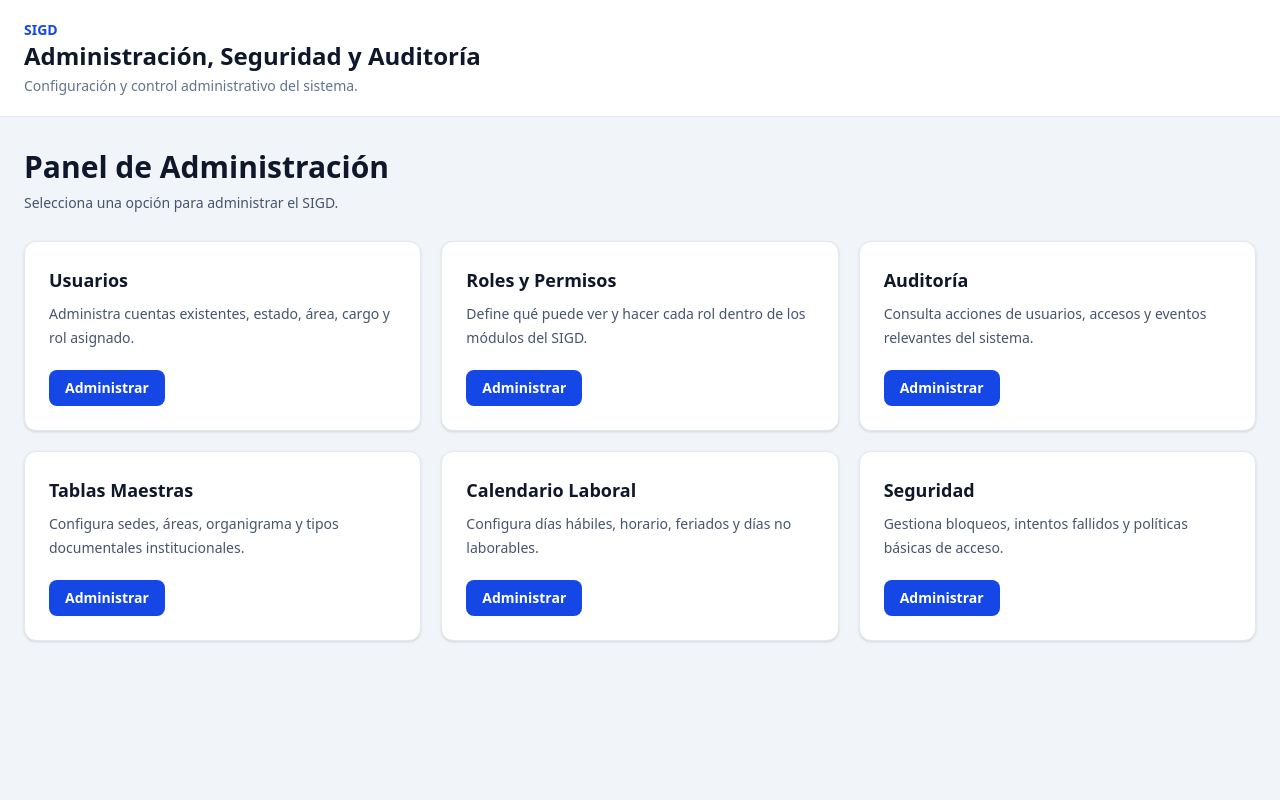
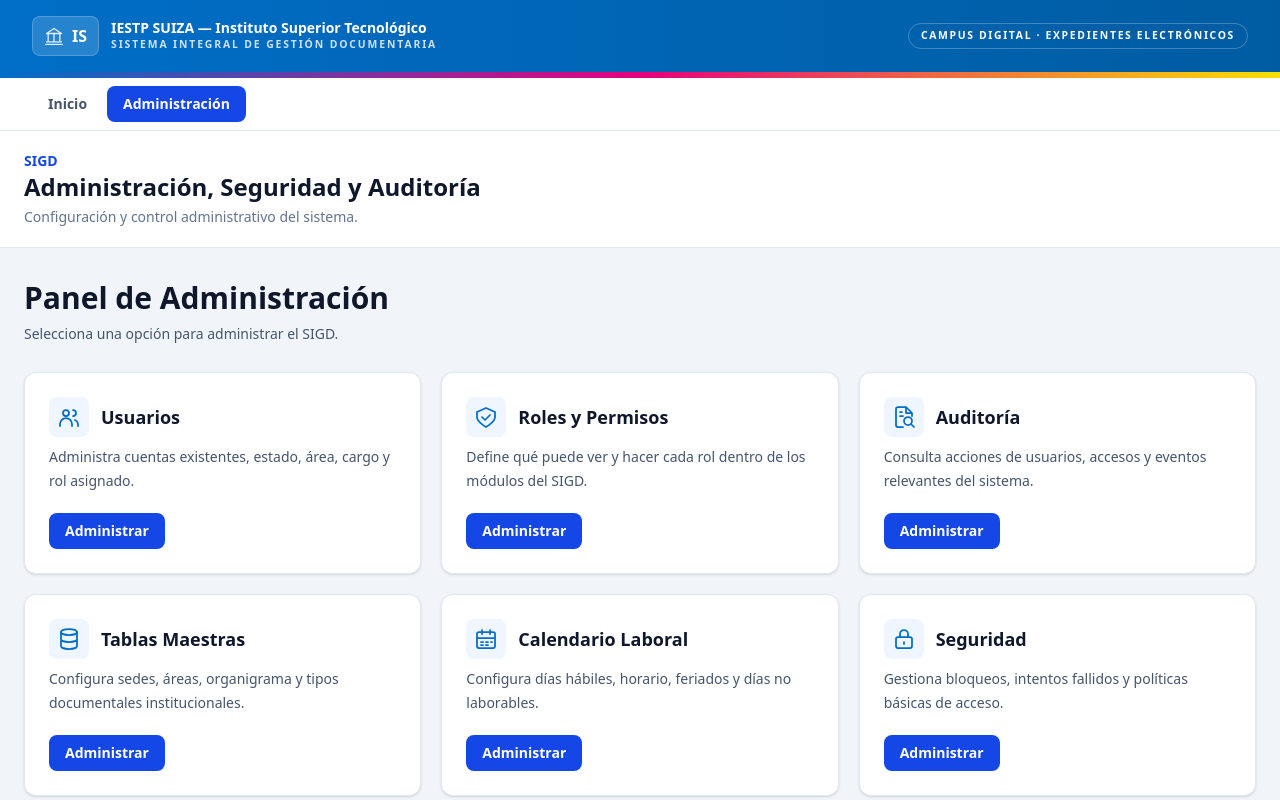
Before and after one commit to rhtf-92/SIGD, a React (Vite) app in the folder frontend/: page /administracion in a window 1280 px wide. Shown: the top 800 px of the page. Built offline with nearby package versions, Linux system fonts and the light colour scheme.

Commit message:
feat(frontend): integrate institutional layout and visual enhancements

```diff
--- a/frontend/src/App.tsx
+++ b/frontend/src/App.tsx
@@ -1,5 +1,10 @@
+import MainLayout from "./layouts/MainLayout";
 import AppRouter from "./routes/AppRouter";
 
 export default function App() {
-  return <AppRouter />;
+  return (
+    <MainLayout>
+      <AppRouter />
+    </MainLayout>
+  );
 }
--- a/frontend/src/components/HeaderInstitucional.tsx
+++ b/frontend/src/components/HeaderInstitucional.tsx
@@ -3,20 +3,33 @@ import { NavLink } from "react-router-dom";
 const ENLACES_MODULOS = [
   { ruta: "/", etiqueta: "Inicio" },
   { ruta: "/administracion", etiqueta: "Administración" },
-  { ruta: "/flujo-validez-legal", etiqueta: "Flujo y Validez Legal" },
-  { ruta: "/validador-cvd", etiqueta: "Validador CVD" },
 ];
 
 export default function HeaderInstitucional() {
   return (
     <header>
-      <div className="header-sigd">
+      <div className="bg-[linear-gradient(90deg,#006ec7_0%,#005ca2_100%)] text-white shadow-[0_10px_30px_rgba(15,23,42,0.08)]">
         <div className="mx-auto flex max-w-7xl flex-col gap-3 px-4 py-4 sm:flex-row sm:items-center sm:justify-between sm:px-6 lg:px-8">
-          <div className="flex items-center gap-3">
-            <span className="grid h-10 w-10 shrink-0 place-items-center rounded-lg bg-white/15 text-base font-black">
+          <div className="flex min-w-0 items-center gap-3">
+            <span className="group inline-flex h-10 shrink-0 items-center gap-2 rounded-lg bg-white/15 px-3 text-base font-black ring-1 ring-white/20 ring-inset transition duration-200 ease-out hover:bg-white/20 hover:ring-white/35 motion-safe:hover:scale-[1.03] motion-reduce:transition-none">
+              <svg
+                xmlns="http://www.w3.org/2000/svg"
+                viewBox="0 0 24 24"
+                fill="none"
+                stroke="currentColor"
+                strokeWidth={1.6}
+                strokeLinecap="round"
+                strokeLinejoin="round"
+                aria-hidden="true"
+                focusable="false"
+                className="h-5 w-5 shrink-0 text-white/85 transition duration-200 ease-out group-hover:text-white motion-safe:group-hover:-translate-y-0.5 motion-reduce:transition-none"
+              >
+                <path d="m3 9 9-6 9 6H3Z" />
+                <path d="M5 9v10m7-10v10m7-10v10M3 19h18M2 22h20" />
+              </svg>
               IS
             </span>
-            <div>
+            <div className="min-w-0">
               <p className="text-sm font-black leading-tight">
                 IESTP SUIZA — Instituto Superior Tecnológico
               </p>
@@ -32,7 +45,10 @@ export default function HeaderInstitucional() {
         </div>
       </div>
 
-      <div className="header-bar" aria-hidden="true" />
+      <div
+        className="block h-[6px] w-full bg-[linear-gradient(90deg,#006ec7_0%,#e6007e_50%,#f9e000_100%)]"
+        aria-hidden="true"
+      />
 
       <nav
         aria-label="Módulos del sistema"
@@ -45,7 +61,7 @@ export default function HeaderInstitucional() {
               to={enlace.ruta}
               end={enlace.ruta === "/"}
               className={({ isActive }) =>
-                `rounded-lg px-4 py-2 text-sm font-semibold transition ${
+                `rounded-lg px-4 py-2 text-sm font-semibold transition duration-200 ease-out hover:shadow-sm focus-visible:outline-2 focus-visible:outline-offset-2 focus-visible:outline-blue-700 motion-safe:hover:-translate-y-0.5 motion-reduce:transition-none ${
                   isActive
                     ? "bg-blue-700 text-white"
                     : "text-slate-600 hover:bg-slate-100 hover:text-slate-900"
--- a/frontend/src/layouts/MainLayout.tsx
+++ b/frontend/src/layouts/MainLayout.tsx
@@ -11,9 +11,7 @@ export default function MainLayout({ children }: MainLayoutProps) {
     <div className="min-h-screen bg-[#F3F4F6] text-[#111111]">
       <HeaderInstitucional />
 
-      <main className="mx-auto w-full max-w-7xl px-4 py-8 sm:px-6 lg:px-8">
-        {children}
-      </main>
+      {children}
 
       <footer className="border-t border-slate-200 bg-white/80">
         <div className="mx-auto flex max-w-7xl flex-col gap-2 px-4 py-4 text-center text-xs font-medium text-slate-600 sm:flex-row sm:items-center sm:justify-between sm:px-6 lg:px-8">
--- a/frontend/src/pages/administracion/AdministracionPage.tsx
+++ b/frontend/src/pages/administracion/AdministracionPage.tsx
@@ -6,36 +6,73 @@ const modulos = [
     descripcion:
       "Administra cuentas existentes, estado, área, cargo y rol asignado.",
     ruta: "/administracion/usuarios",
+    icono: (
+      <>
+        <circle cx="9" cy="8" r="3" />
+        <path d="M3 21v-2a6 6 0 0 1 12 0v2M16 5a3 3 0 0 1 0 6M18 15a5 5 0 0 1 3 4v2" />
+      </>
+    ),
   },
   {
     titulo: "Roles y Permisos",
     descripcion:
       "Define qué puede ver y hacer cada rol dentro de los módulos del SIGD.",
     ruta: "/administracion/roles-permisos",
+    icono: (
+      <>
+        <path d="m12 3-9 4v5c0 5 9 10 9 10s9-5 9-10V7l-9-4Z" />
+        <path d="m8 12 3 3 5-5" />
+      </>
+    ),
   },
   {
     titulo: "Auditoría",
     descripcion:
       "Consulta acciones de usuarios, accesos y eventos relevantes del sistema.",
     ruta: "/administracion/auditoria",
+    icono: (
+      <>
+        <path d="M14 2H6a2 2 0 0 0-2 2v16a2 2 0 0 0 2 2h5M14 2v6h6l-6-6ZM20 8v3M8 7h2M8 11h3" />
+        <circle cx="16" cy="16" r="4" />
+        <path d="m19 19 3 3" />
+      </>
+    ),
   },
   {
     titulo: "Tablas Maestras",
     descripcion:
       "Configura sedes, áreas, organigrama y tipos documentales institucionales.",
     ruta: "/administracion/tablas-maestras",
+    icono: (
+      <>
+        <ellipse cx="12" cy="5" rx="8" ry="3" />
+        <path d="M4 5v14c0 1.7 3.6 3 8 3s8-1.3 8-3V5M4 12c0 1.7 3.6 3 8 3s8-1.3 8-3" />
+      </>
+    ),
   },
   {
     titulo: "Calendario Laboral",
     descripcion:
       "Configura días hábiles, horario, feriados y días no laborables.",
     ruta: "/administracion/calendario-laboral",
+    icono: (
+      <>
+        <rect x="3" y="5" width="18" height="16" rx="2" />
+        <path d="M8 3v4m8-4v4M3 11h18M7 15h2m3 0h2m3 0h1M7 18h2m3 0h2" />
+      </>
+    ),
   },
   {
     titulo: "Seguridad",
     descripcion:
       "Gestiona bloqueos, intentos fallidos y políticas básicas de acceso.",
     ruta: "/administracion/seguridad",
+    icono: (
+      <>
+        <rect x="4" y="10" width="16" height="11" rx="2" />
+        <path d="M8 10V7a4 4 0 0 1 8 0v3M12 15v2" />
+      </>
+    ),
   },
 ];
 
@@ -68,9 +105,27 @@ export default function AdministracionPage() {
           {modulos.map((modulo) => (
             <article
               key={modulo.titulo}
-              className="rounded-xl border border-slate-200 bg-white p-6 shadow-sm transition hover:-translate-y-1 hover:shadow-md"
+              className="group rounded-xl border border-slate-200 bg-white p-6 shadow-sm transition duration-200 ease-out hover:shadow-md motion-safe:hover:-translate-y-1 motion-reduce:transition-none"
             >
-              <h3 className="text-lg font-bold">{modulo.titulo}</h3>
+              <div className="flex items-center gap-3">
+                <span className="inline-flex h-10 w-10 shrink-0 items-center justify-center rounded-lg bg-blue-50 text-[#006ec7]">
+                  <svg
+                    xmlns="http://www.w3.org/2000/svg"
+                    viewBox="0 0 24 24"
+                    fill="none"
+                    stroke="currentColor"
+                    strokeWidth={1.75}
+                    strokeLinecap="round"
+                    strokeLinejoin="round"
+                    aria-hidden="true"
+                    focusable="false"
+                    className="h-6 w-6 transition-transform duration-200 ease-out motion-safe:group-hover:scale-105 motion-reduce:transition-none"
+                  >
+                    {modulo.icono}
+                  </svg>
+                </span>
+                <h3 className="text-lg font-bold">{modulo.titulo}</h3>
+              </div>
               <p className="mt-2 min-h-12 text-sm leading-6 text-slate-600">
                 {modulo.descripcion}
               </p>
```
